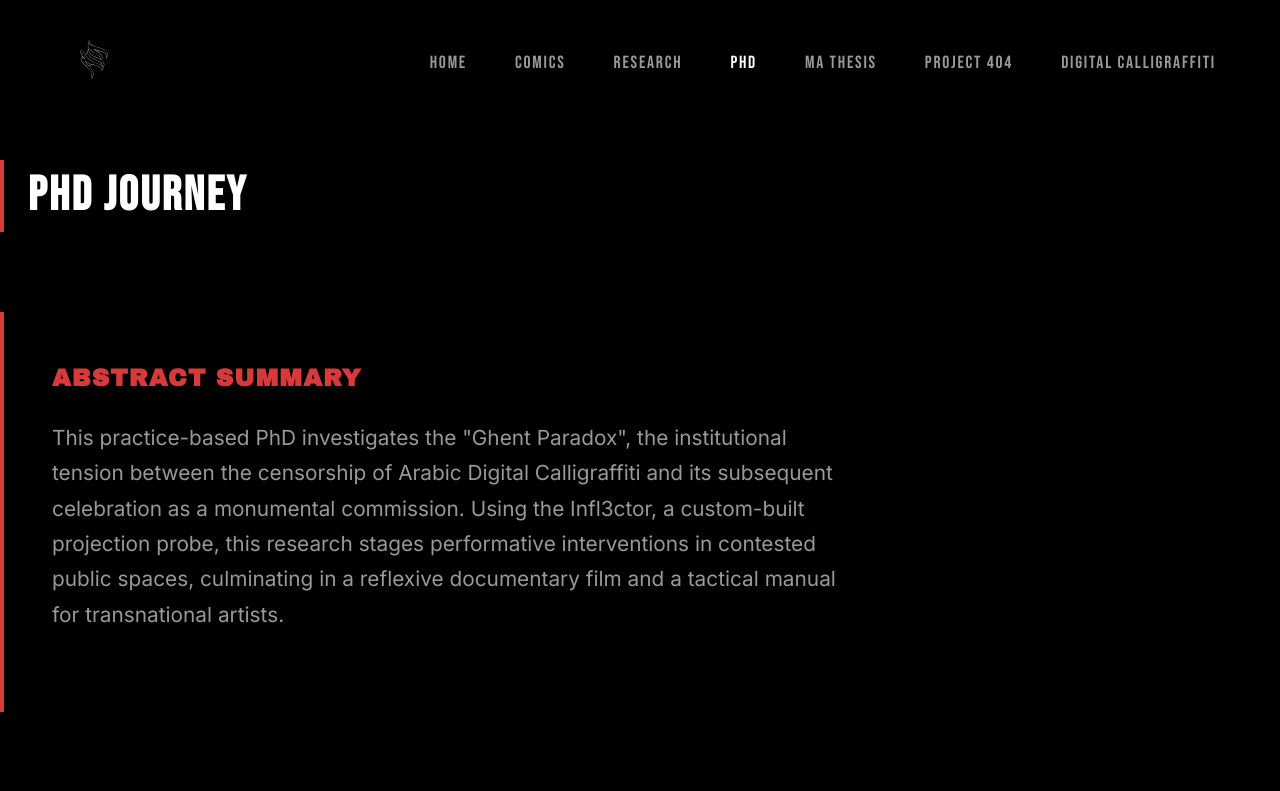
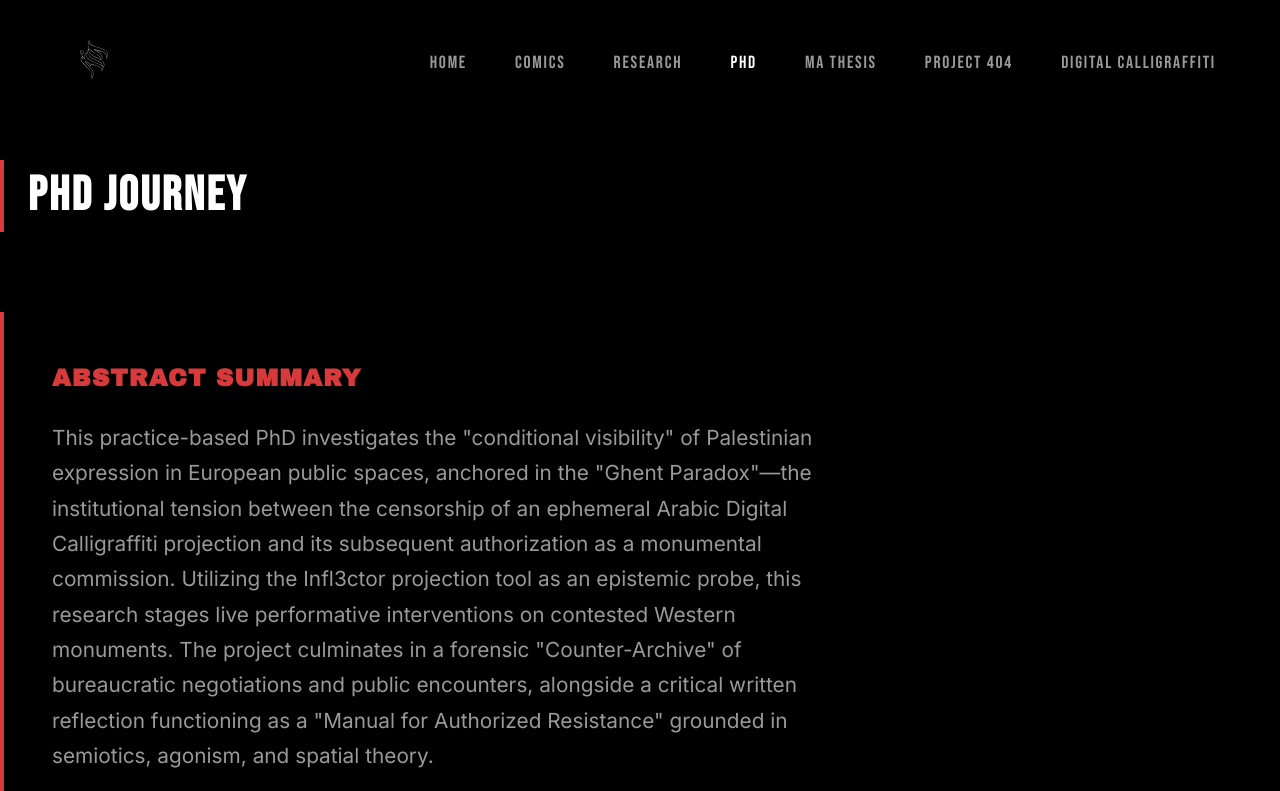
Before and after one commit to 7mz410/el7mz-website, a React (Vite) app: page /phd in a window 1280 px wide. Shown: the top 791 px of the page. Built offline with nearby package versions, Linux system fonts and the light colour scheme; a web font is replaced by a local one.

Commit message:
Revise abstract summary in PhD component
Updated the abstract summary to reflect changes in the PhD investigation focus and methodology.

```diff
--- a/src/pages/Phd.tsx
+++ b/src/pages/Phd.tsx
@@ -15,8 +15,7 @@ export default function Phd() {
         <div className="glass-panel" style={{ padding: '3rem', borderLeft: '4px solid var(--accent-gold)' }}>
           <h2 className="heavy-title" style={{ fontSize: '1.5rem', marginBottom: '1.5rem', color: 'var(--accent-gold)' }}>Abstract Summary</h2>
           <p className="bio-p" style={{ fontSize: '1.3rem', lineHeight: '1.7', maxWidth: '800px' }}>
-            This practice-based PhD investigates the "Ghent Paradox", the institutional tension between the censorship of Arabic Digital Calligraffiti and its subsequent celebration as a monumental commission. Using the Infl3ctor, a custom-built projection probe, this research stages performative interventions in contested public spaces, culminating in a reflexive documentary film and a tactical manual for transnational artists.
-          </p>
+            This practice-based PhD investigates the "conditional visibility" of Palestinian expression in European public spaces, anchored in the "Ghent Paradox"—the institutional tension between the censorship of an ephemeral Arabic Digital Calligraffiti projection and its subsequent authorization as a monumental commission. Utilizing the Infl3ctor projection tool as an epistemic probe, this research stages live performative interventions on contested Western monuments. The project culminates in a forensic "Counter-Archive" of bureaucratic negotiations and public encounters, alongside a critical written reflection functioning as a "Manual for Authorized Resistance" grounded in semiotics, agonism, and spatial theory.          </p>
         </div>
 
         <div className="action-btns mt-5">
```
